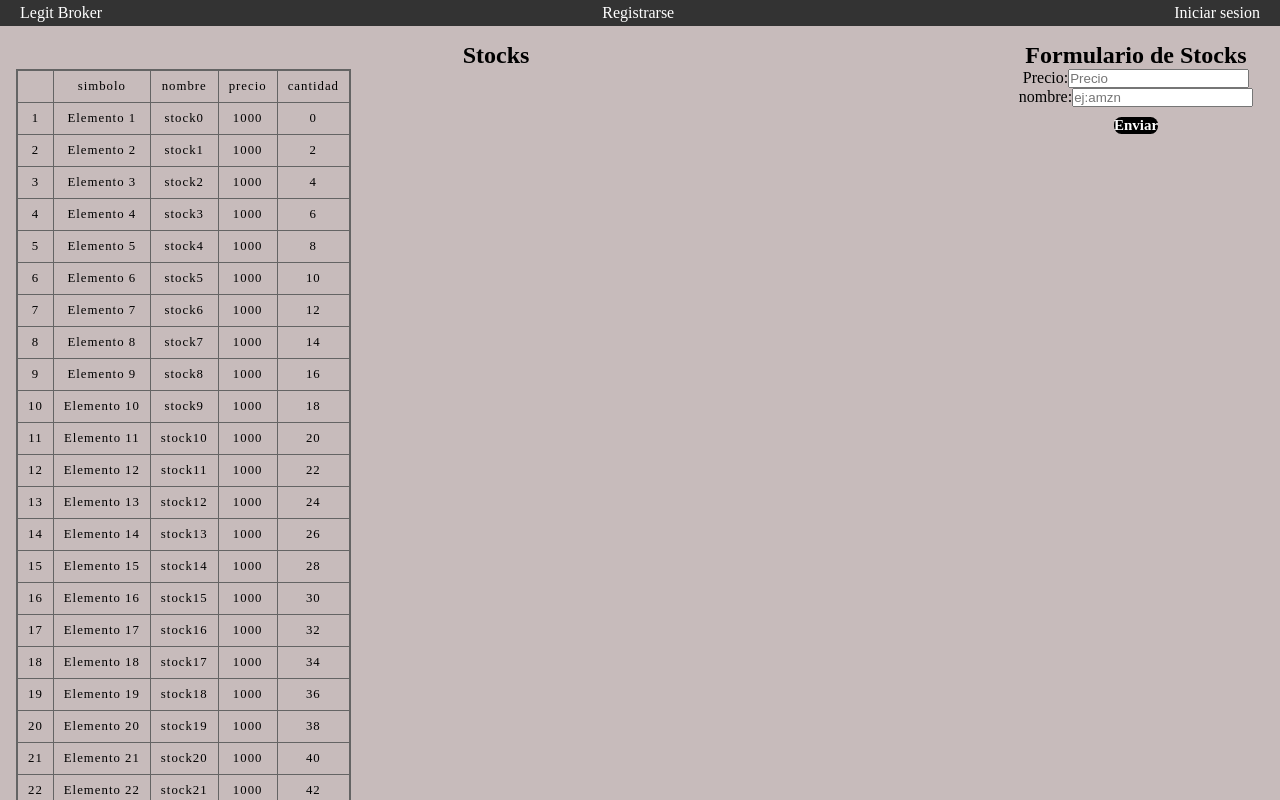
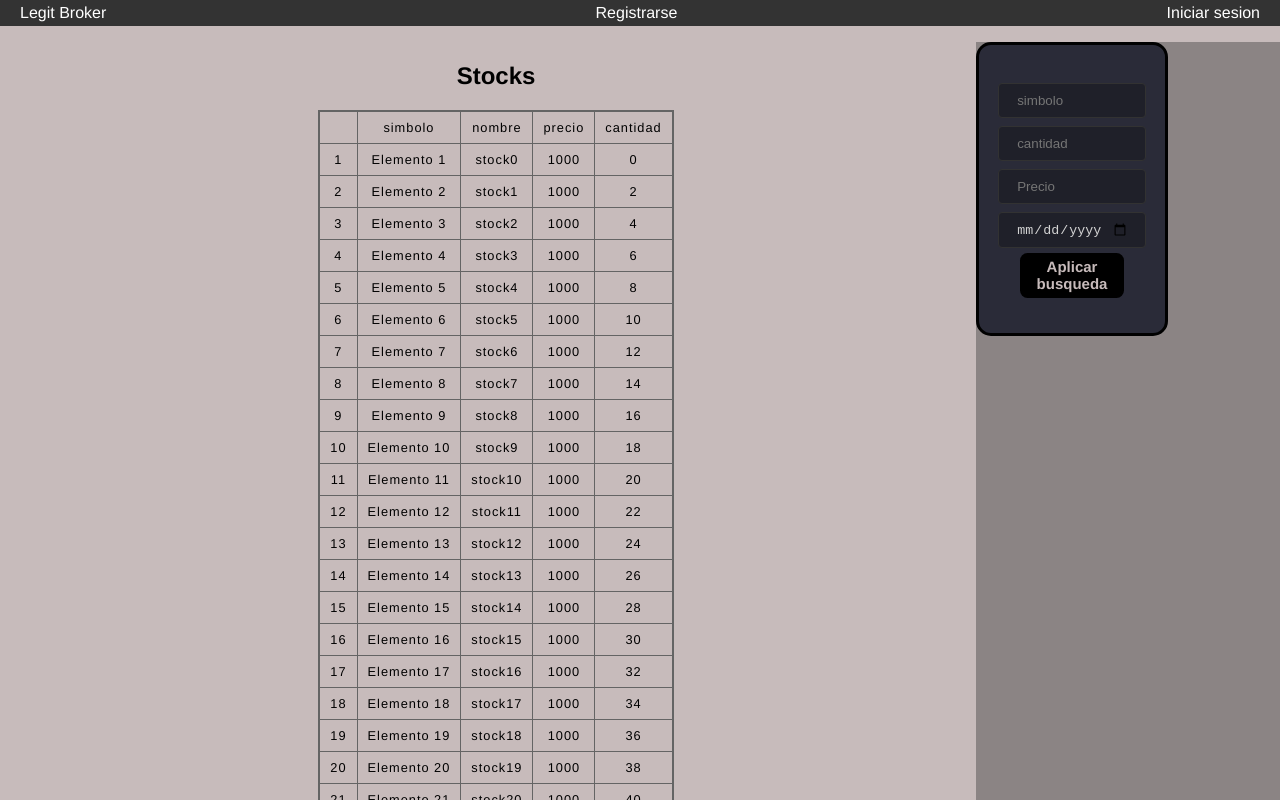
Before and after one commit to llambias/Front-arquisis, a React (Vite) app: page / in a window 1280 px wide. Shown: the top 800 px of the page. Built offline with nearby package versions, Linux system fonts and the light colour scheme.

Commit message:
fixes to sidevar login y signin

```diff
--- /dev/null
+++ b/src/components/SidebarBox.css
@@ -0,0 +1,46 @@
+
+.card {
+width: 95%;
+padding: 2.1rem 1.2rem;
+text-align: center;
+background: #f8f8f8;
+border-color: #080808;
+border-radius: 15px;
+border: 3px solid rgb(0, 0, 0)
+}
+.field {
+    margin-top: .5rem;
+    display: flex;
+    align-items: center;
+    justify-content: center;
+    gap: .5em;
+    background-color: #ffffff;
+    border-radius: 4px;
+    border: 1px solid rgb(50, 50, 50);
+    padding: .5em 1em;
+}
+.select-field{
+background: none;
+border: none;
+outline: none;
+width: 100%;
+color: #3e4144;
+}
+
+.input-field {
+background: none;
+border: none;
+outline: none;
+width: 100%;
+color: #2c2e30;
+}.title {
+margin-bottom: 1rem;
+font-size: 1.0em;
+font-weight: 500;
+color: #082338;
+}
+button{
+    width: 70%;
+    height: 3em;
+
+}
--- /dev/null
+++ b/src/components/SidebarBox.jsx
@@ -0,0 +1,32 @@
+import './SidebarBox.css';
+
+
+function SidebarBox() {
+    return(
+        <>
+    <div className="card">
+                <form align ="center" >
+                <div className = "field">
+                    <input  id="simbolo"
+                    placeholder="simbolo" className="input-field" name="symbol" ></input>
+                    </div><div className = "field">
+                    <input  id="cantidad"
+                    placeholder="cantidad" className="input-field" name="fecha" type="number"></input>
+                    </div><div className = "field">
+                    <input  id="precio"
+                    placeholder="Precio" className="input-field" name="precio"></input>
+                    </div><div className = "field">
+                    <input  id="fecha"
+                    placeholder="fecha" className="input-field" name="fecha" type="date"></input>
+                    </div>
+                <button className = "button"  type="submit">
+                    Aplicar busqueda
+                </button>
+                </form>
+            </div>
+    </>
+    );
+
+}
+
+export default SidebarBox
--- a/src/index.css
+++ b/src/index.css
@@ -31,6 +31,7 @@ body {
   margin: 0;
   min-width: 320px;
   min-height: 100vh;
+  font-family:  Helvetica;
 }
 
 h1 {
@@ -53,10 +54,9 @@ button{
  font-weight: bold;
  cursor: pointer;
  font-family: inherit;
-
+ width: auto;
+ height: 2em;
 }
-
-
 button:hover {
   transform: scale(1.1);
 }
--- a/src/pages/Inicial.css
+++ b/src/pages/Inicial.css
@@ -1,28 +1,20 @@
 
-.right_side{
-  width: 550px;
-  display: flex;
-  justify-content: center;
-}
-.left_side{
-    width: 1000px;
-    justify-content: center;
-}
+
 .button-container{
 
   justify-content: space-between;
   align-items: center;
   margin: 20px;
+
 }
 button{
-  background: black;
-  color: white;
- border: none;
- border-radius: 0.5em;
- font-size: 15px;
- font-weight: bold;
- cursor: pointer;
- margin:10px;
+  width: auto;
+ height: 2em;
+ margin: 5px;
+
+}
+button:disabled {
+  opacity: 0.5;
 }
 .container {
   display: flex; /* Use flexbox layout */
@@ -33,6 +25,7 @@ button{
 }
 .sidebar {
   flex: 0 0 25%; /* Set the initial and minimum width of the sidebar to 25% */
+  background-color: rgb(139, 132, 132);
 
 }
 .content {
@@ -51,4 +44,3 @@ td {
   border: 1px solid rgb(100, 100, 100);
   padding: 8px 10px;
 }
-/* className="flex justify-between items-center" */
--- a/src/pages/Inicial.jsx
+++ b/src/pages/Inicial.jsx
@@ -1,5 +1,6 @@
 import './Inicial.css';
 import React, { useState } from 'react';
+import SidebarBox from '../components/SidebarBox';
 
 const items = Array.from({ length: 250 }, (_, i) => `Elemento ${i + 1}`); // Lista de prueba
 const ITEMS_PER_PAGE = 25;
@@ -50,7 +51,7 @@ const Inicial = () => {
           <button
             onClick={handlePreviousPage}
             disabled={currentPage === 1}
-
+            style={{ width: 'auto', height: '2em' }}
           >
             Anterior
           </button>
@@ -60,7 +61,7 @@ const Inicial = () => {
           <button
             onClick={handleNextPage}
             disabled={currentPage === totalPages}
-
+            style={{ width: 'auto', height: '2em' }}
           >
             Siguiente
           </button>
@@ -70,22 +71,9 @@ const Inicial = () => {
       </div>
     </section>
     <section className="sidebar">
-    <div className="form-section">
-        <h2>Formulario de Stocks</h2>
-        <form >
-          <label>
-            Precio:
-            <input type="text" name="precio" placeholder="Precio"/>
-          </label>
-          <br />
-          <label>
-            nombre:
-            <input type="text" name="nombre" placeholder="ej:amzn"  />
-          </label>
-          <br />
-          <button type="submit">Enviar</button>
-        </form>
-      </div>
+
+      <SidebarBox></SidebarBox>
+
     </section>
   </section>
   );
--- a/src/pages/Login.css
+++ b/src/pages/Login.css
@@ -1,36 +1,92 @@
-*{
-    margin: 0;
-    padding: 0;
-    box-sizing: border-box;
+.card {
+width: 60%;
+padding: 1.9rem 1.2rem;
+text-align: center;
+background: #2a2b38;
+top: 30%;
+right: 30%;
 }
 
-.login_card{
-    display: flex;
-    flex-direction: column;
-    height: 350px;
-    width: 350px;
-    color: #413445;
+/*Inputs*/
+.field {
+margin-top: .5rem;
+display: flex;
+align-items: center;
+justify-content: center;
+gap: .5em;
+background-color: #1f2029;
+border-radius: 4px;
+padding: .5em 1em;
 }
 
-.top_card{
-    height: 80%;
-    width: 350px;
-    position: relative;
-    align-items: left;
-    align-content: left;
+.input-icon {
+height: 1em;
+width: 1em;
+fill: #ffeba7;
 }
 
-.bottom_card{
-    height: 20%;
-    width: 350px;
-    align-items: center;
-    flex-direction: column;
-    display: flex;
+.input-field {
+background: none;
+border: none;
+outline: none;
+width: 100%;
+color: #d3d3d3;
 }
 
-.container{
-    top: 50%;
-    left: 50%;
+/*Text*/
+.title {
+margin-bottom: 1rem;
+font-size: 1.5em;
+font-weight: 500;
+color: #f5f5f5;
+}
 
+/*Buttons*/
+.btn {
+margin: 1rem;
+border: none;
+border-radius: 4px;
+font-weight: bold;
+font-size: .8em;
+text-transform: uppercase;
+padding: 0.6em 1.2em;
+background-color: #ffeba7;
+color: #5e6681;
+box-shadow: 0 8px 24px 0 rgb(255 235 167 / 20%);
+transition: all .3s ease-in-out;
+}
 
+.btn-link {
+color: #f5f5f5;
+display: block;
+font-size: .75em;
+transition: color .3s ease-out;
 }
+
+/*Hover & focus*/
+.field input:focus::placeholder {
+opacity: 0;
+transition: opacity .3s;
+}
+
+.btn:hover {
+background-color: #5e6681;
+color: #ffeba7;
+box-shadow: 0 8px 24px 0 rgb(16 39 112 / 20%);
+}
+
+.btn-link:hover {
+color: #ffeba7;
+}
+.eye_icon {
+    width: 30px;
+    height: 30px;
+    background-color: #87cefa;
+    color: #3e4144;
+}
+
+.eye_icon:hover {
+    background-color: #87cefa;
+    border: #87cefa;
+    color: #3e4144;
+}
--- a/src/pages/Login.jsx
+++ b/src/pages/Login.jsx
@@ -21,61 +21,26 @@ function LoginBox() {
       event.preventDefault(); // Prevenir el comportamiento predeterminado del formulario
       // Aquí puedes añadir la lógica para enviar los datos a tu backend o API
       console.log(URL_BACK,"email" ,email,password);
-      axios.post(`${URL_BACK}/login`, {
-        "email": email,
-        "password": password
 
-      },{
-        headers : {
-          "Content-Type": "application/json"}
-      }).then((response) => {
-        console.log('Login successful', email);
-        console.log(response);
-        // Recibimos el token y lo procesamos
-        const access_token = response.data.access_token;
-        setToken(access_token);
-        console.log("Se seteo el token: ", access_token);
-        navigate('/Principal');
-      }).catch((error) => {
-        console.error('An error occurred while trying to login:', error);
-        //setError(true);// aquí puede haber más lógica para tratar los errores
-      })
     };
 
   return (
     <>
-    <div className="container">
-      <div className="login_card">
-        <form onSubmit={handleSubmit}>
-        <div className="top_card">
-            <div className='ingresas_datos'>
-                <h4>Ingrese sus datos</h4>
+    <div className="card" align=" center">
+  <h4 className="title">Log In!</h4>
+  <form>
+    <div className="field">
 
+      <input  id="logemail" placeholder="Email" className="input-field" name="logemail" type="email"></input>
+    </div>
+    <div className="field">
 
-            </div>
-
-            <label className='label_nombre_usuario'>
-            Email de Usuario:
-                <input type='text' className='input_'
-                value={email}
-                onChange={(e) => setEmail(e.target.value)}></input>
-            </label>
-            <label className='label_contrasena'>
-            Contraseña:
-                <IconButton icon={<Unvisible />}
-                appearance="primary" className="eye_icon" onClick={togglePasswordVisibility} />
-                <input type={passwordVisibility} className='input_'
-                value={password}
-                onChange={(e) => setPassword(e.target.value)}></input>
-            </label>
-        </div>
-        <div className="bottom_card">
-          <button className="button" onClick={e=>handleSubmit(e)} >Iniciar sesión</button>
-          <Link className="clean" to="/Register">¿No tienes cuenta? Regístrate</Link>
-        </div>
-        </form>
-      </div>
+      <input autocomplete="off" id="logpass" placeholder="Password" className="input-field" name="logpass" type="password"></input>
     </div>
+    <button  type="submit">Login</button>
+    <Link to="/Singin" className="btn-link">Sin cuenta?</Link>
+  </form>
+</div>
 
     </>
   )
--- a/src/pages/Signin.jsx
+++ b/src/pages/Signin.jsx
@@ -2,17 +2,36 @@ import React from "react";
 import { useState, useContext } from "react";
 import { Link, useNavigate } from "react-router-dom";
 import axios from "axios";
-
+import './Login.css';
 import  URL_BACK   from "../../config";
 //const navigate = useNavigate();
 
 function Signin() {
     console.log("login")
   return (
-    <>
+    <div className="card" align="center">
+      <h4 className="title">Crea una cuenta!</h4>
+      <form>
+        <div className="field">
 
+          <input  id="logemail" placeholder="Email" className="input-field" name="logemail" type="email"></input>
+        </div>
+        <div className="field">
 
-    </>
+          <input  id="logname" placeholder="Nombre" className="input-field" name="logename" type="text"></input>
+        </div>
+        <div className="field">
+
+          <input autocomplete="off" id="logpass" placeholder="Password" className="input-field" name="logpass" type="password"></input>
+        </div>
+        <div className="field">
+
+          <input autocomplete="off" id="logpass2" placeholder="Repeat Password" className="input-field" name="logpass2" type="password"></input>
+        </div>
+        <button  type="submit">Registrar</button>
+
+      </form>
+    </div>
   )
 }
 
```
Also changed, not shown: src/pages/Signin.css (added).
